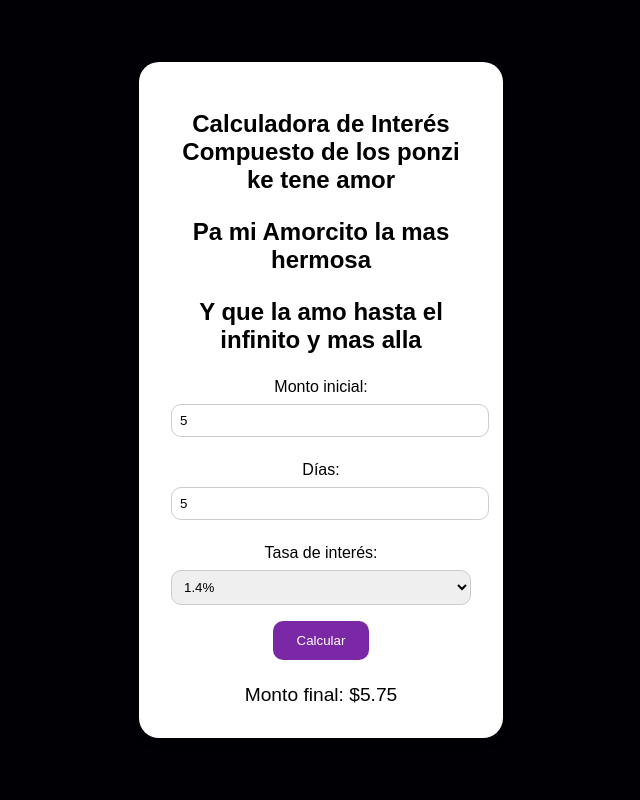
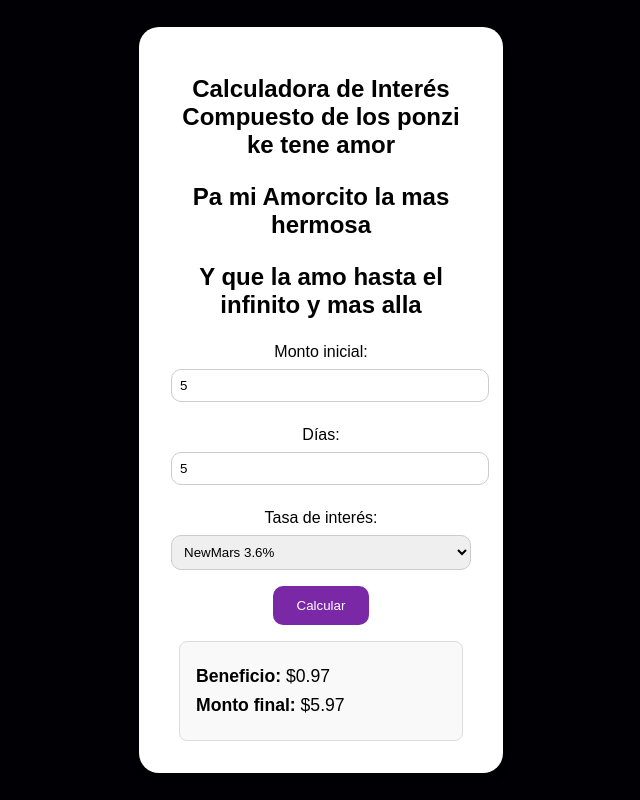
Before and after one commit to SantiArguello/Calculadora-Compuesta, a plain HTML site: page index.html in a window 1280 px wide. Both pictures are taken after typing "5", "5" into the empty fields and a click on the button "Calcular". Shown: the whole page, without its empty margins (319-959 px from the left). Drawn offline with Linux system fonts and the light colour scheme.

Commit message:
Correccion %

```diff
--- a/index.html
+++ b/index.html
@@ -20,16 +20,20 @@
       <input type="number" id="dias" required>
 
       <label for="tasa">Tasa de interés:</label>
-  <select id="tasa" required>
-    <option value="1.4">1.4%</option>
-    <option value="1.6">1.6%</option>
-  </select>
+<select id="tasa" required>
+  <option value="3.6">NewMars 3.6%</option>
+  <option value="4.0">NewMars 4%</option>
+  <option value="3.2">Yanki 3.2% aprox</option>
+</select>
 
 
       <button type="submit">Calcular</button>
     </form>
 
-    <div id="resultado"></div>
+    <div id="resultado" class="resultado-container" style="display: none;">
+      <p><strong>Beneficio:</strong> $<span id="beneficio"></span></p>
+      <p><strong>Monto final:</strong> $<span id="montoFinal"></span></p>
+    </div>
   </div>
 
   <script src="script.js"></script>
--- a/script.js
+++ b/script.js
@@ -3,15 +3,18 @@ document.getElementById('interestForm').addEventListener('submit', function(even
 
   const montoInicial = parseFloat(document.getElementById('monto').value);
   const dias = parseInt(document.getElementById('dias').value);
-    const tasaInteres = parseFloat(document.getElementById('tasa').value) / 100; // Tasa seleccionada
+  const tasaInteres = parseFloat(document.getElementById('tasa').value) / 100;
 
   if (isNaN(montoInicial) || isNaN(dias)) {
     document.getElementById('resultado').innerText = "Por favor, ingresa valores válidos.";
     return;
   }
 
-    const vecesPorDia = 2;
-    const montoFinal = montoInicial * Math.pow((1 + tasaInteres), vecesPorDia * dias);
+  const montoFinal = montoInicial * Math.pow((1 + tasaInteres), dias);
+  const beneficio = montoFinal - montoInicial;
 
-    document.getElementById('resultado').innerText = `Monto final: $${montoFinal.toFixed(2)}`;
+  // Mostrar resultados en el recuadro
+  document.getElementById('beneficio').innerText = beneficio.toFixed(2);
+  document.getElementById('montoFinal').innerText = montoFinal.toFixed(2);
+  document.getElementById('resultado').style.display = 'block';
 });
--- a/styles.css
+++ b/styles.css
@@ -50,13 +50,24 @@ button {
   border: none;
   border-radius: 10px;
   cursor: pointer;
+  margin-bottom: 1rem;
 }
 
 button:hover {
   background-color: #6b2188;
 }
 
-#resultado {
+.resultado-container {
   margin-top: 1.5rem;
-  font-size: 1.2rem;
+  padding: 1rem;
+  border: 1px solid #ddd;
+  border-radius: 8px;
+  background-color: #f9f9f9;
+  text-align: left;
+  max-width: 250px;
+  margin: auto;
 }
+.resultado-container p {
+  margin: 0.5rem 0;
+  font-size: 1.1rem;
+}
```
Lines whose indentation alone changed are shown as unchanged.
